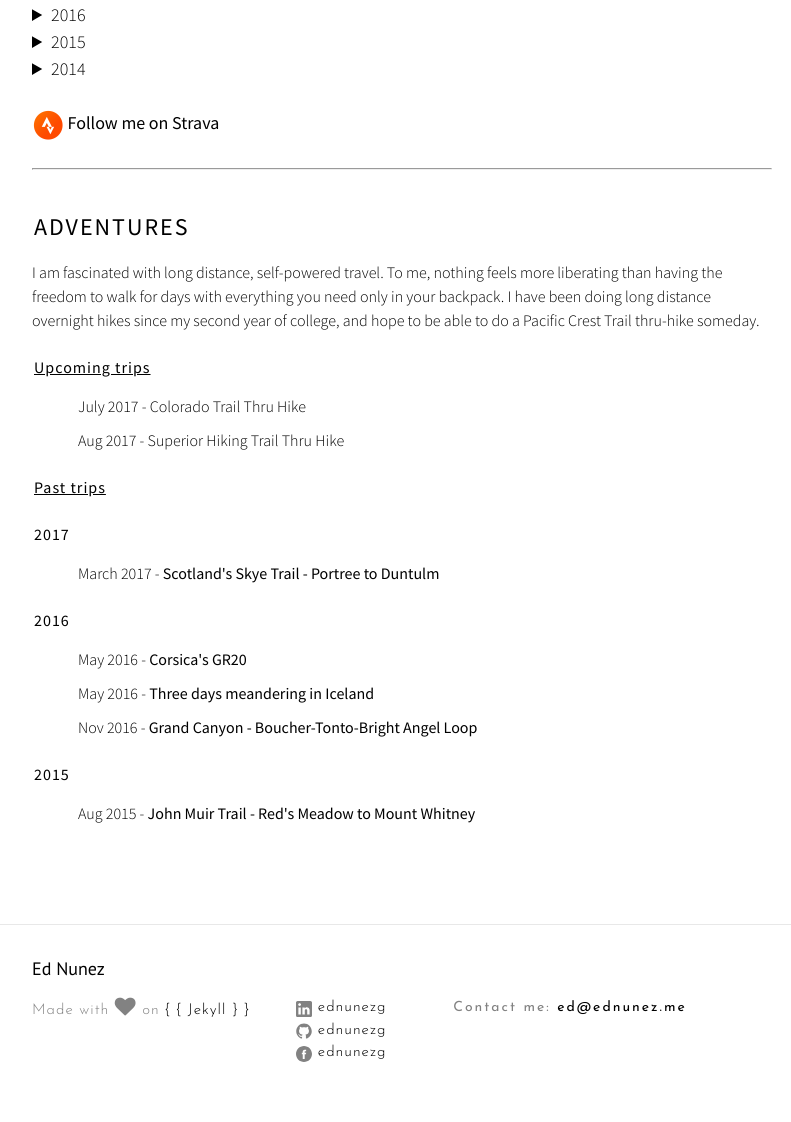
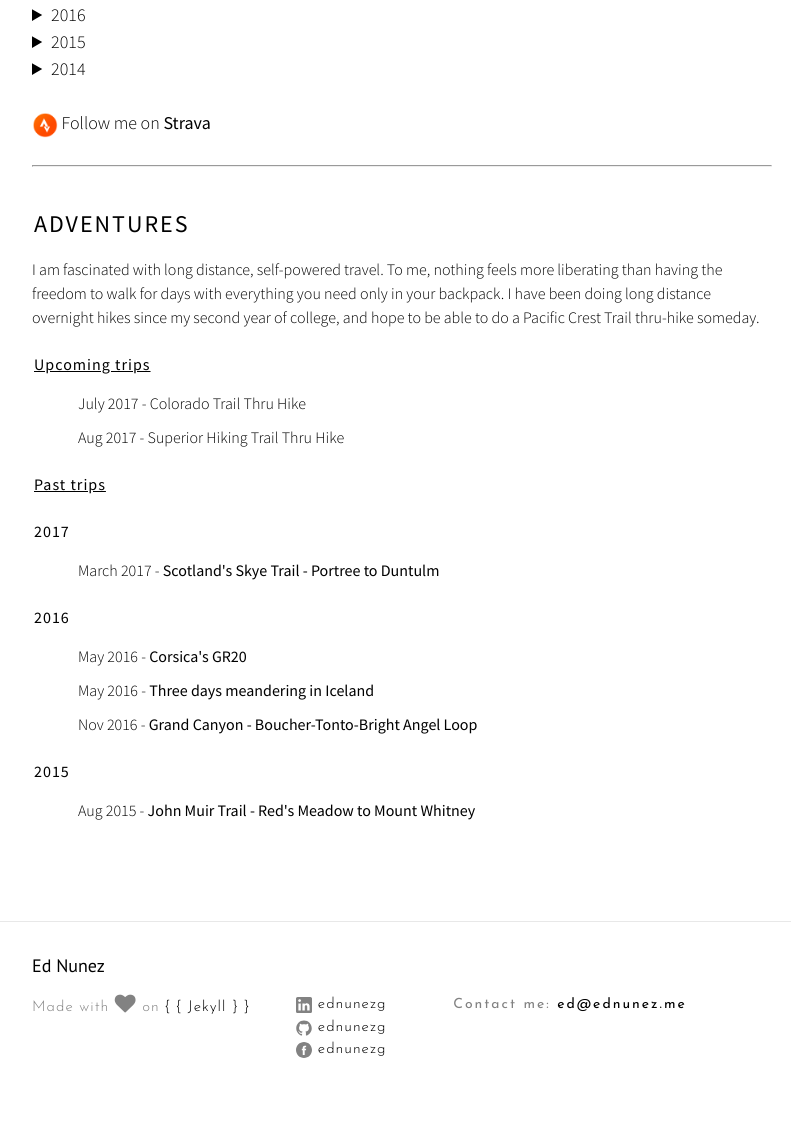
Before and after one commit to ednunezg/ednunezg.github.io, a Jekyll site: the page built from outside.md, in a window 1280 px wide. Shown: the part 994-2116 px from the top of the page, without its empty margins (238-1029 px from the left). Built offline with Jekyll 4.4.1, drawn with Linux system fonts in a browser that asks for light colours; nearby versions of some CDN libraries.

Commit message:
Slight change to outside page (strava link)

```diff
--- a/outside.md
+++ b/outside.md
@@ -54,7 +54,7 @@
 	</details>
 
 	<br>
-	 <img src="{{ site.url }}/assets/icon_strava.png" width="32px"> <a href="https://www.strava.com/athletes/19002578"> Follow me on Strava</a>
+	  <img src="{{ site.url }}/assets/icon_strava.png" width="26px"> Follow me on <a href="https://www.strava.com/athletes/19002578"> Strava</a>
 
 </div>
 
```
